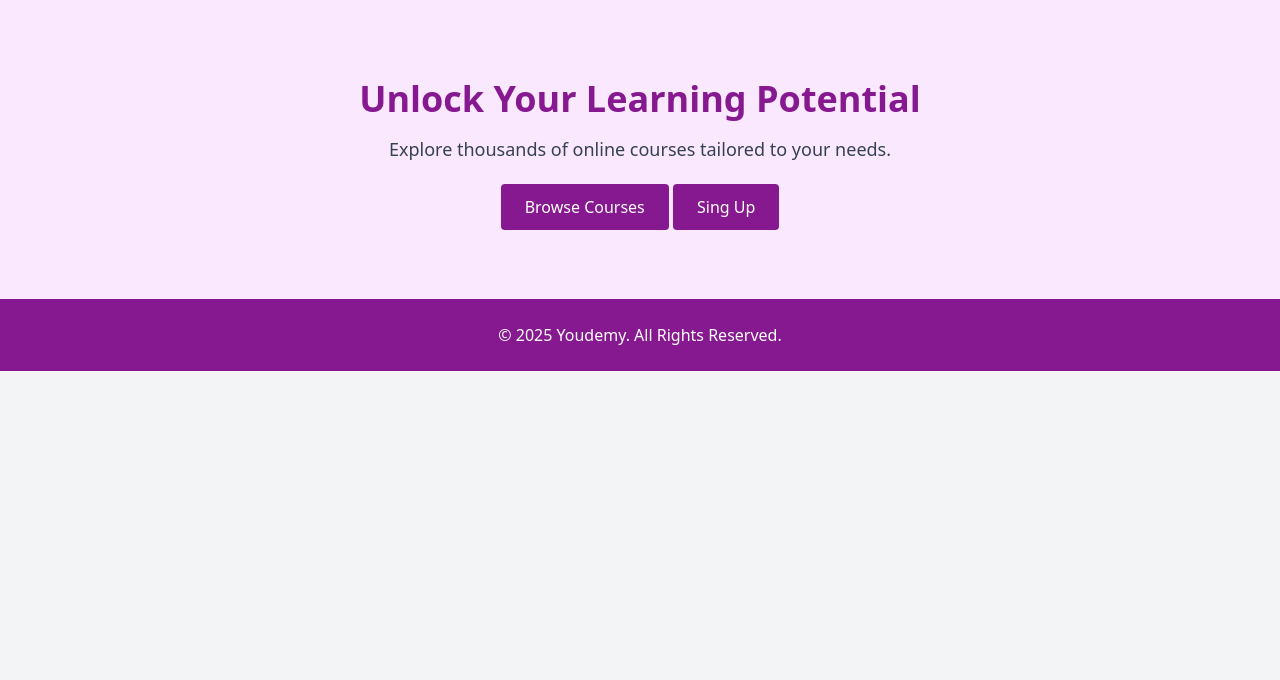
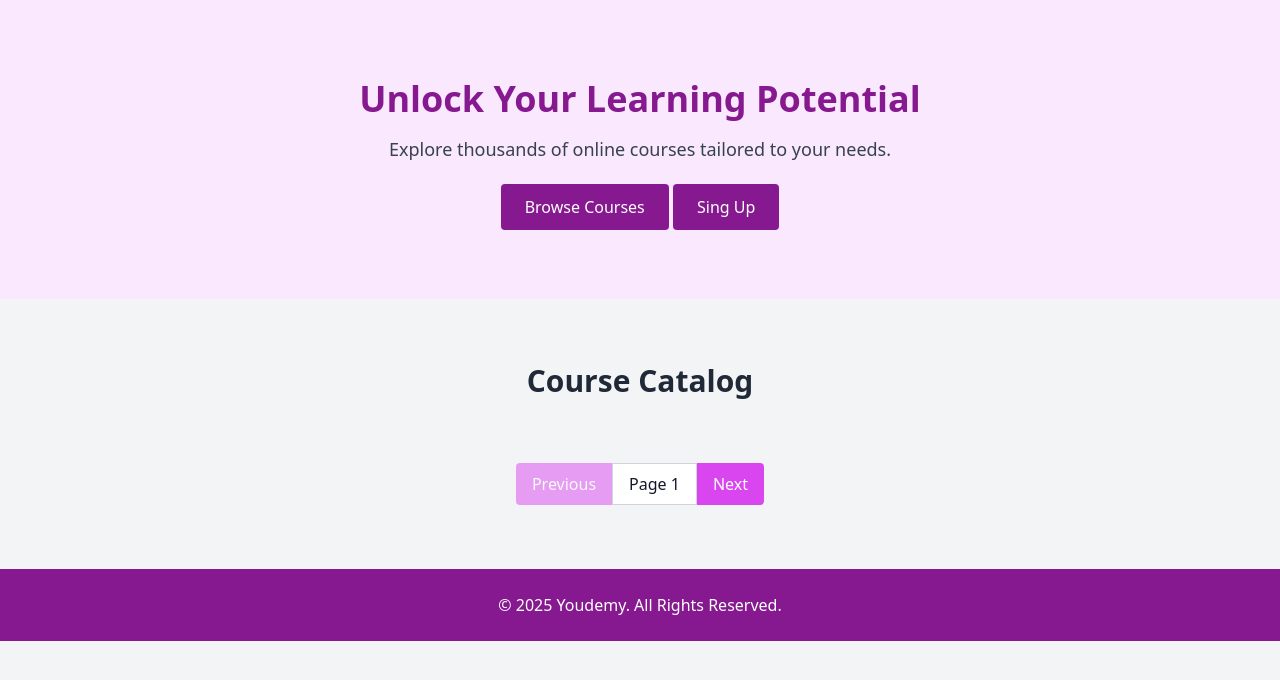
Before and after one commit to Zakariae-Elmoufid/Udemy-Online-Course-Platform, a PHP site: page /app/Views/index.php in a window 1280 px wide. Shown: the part 73-753 px from the top of the page. Run offline with PHP 8.4, Linux system fonts and the light colour scheme; some libraries are stand-ins or nearby versions.

Commit message:
calalog cours

```diff
--- a/app/Views/index.php
+++ b/app/Views/index.php
@@ -22,6 +22,22 @@
           </div>
    </section>
 
+
+   <section id="catalog" class="py-16 bg-gray-100">
+      <div class="container mx-auto px-4">
+          <h2 class="text-3xl font-bold text-center text-gray-800 mb-8">Course Catalog</h2>
+          <div id="course-container" class="grid grid-cols-1 md:grid-cols-3 gap-8">
+          </div>
+          <!-- Pagination -->
+          <div class="flex justify-center mt-8">
+              <button id="prev-btn" class="px-4 py-2 bg-fuchsia-500 text-white rounded-l hover:bg-fuchsia-600 disabled:opacity-50" disabled>Previous</button>
+              <div id="page-numbers" class="flex items-center bg-white border border-gray-300 px-4 py-2">
+                  Page 1
+              </div>
+              <button id="next-btn" class="px-4 py-2 bg-fuchsia-500 text-white rounded-r hover:bg-fuchsia-600">Next</button>
+          </div>
+      </div>
+  </section>
 
 
 
```
